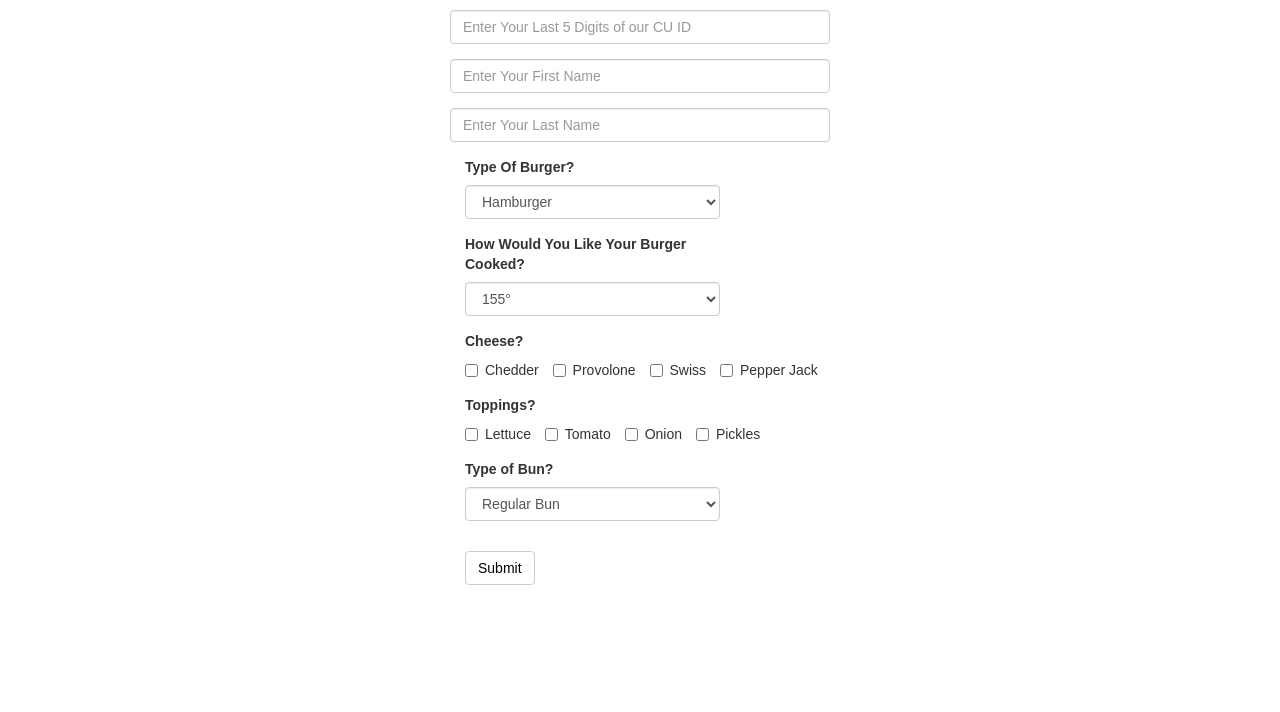
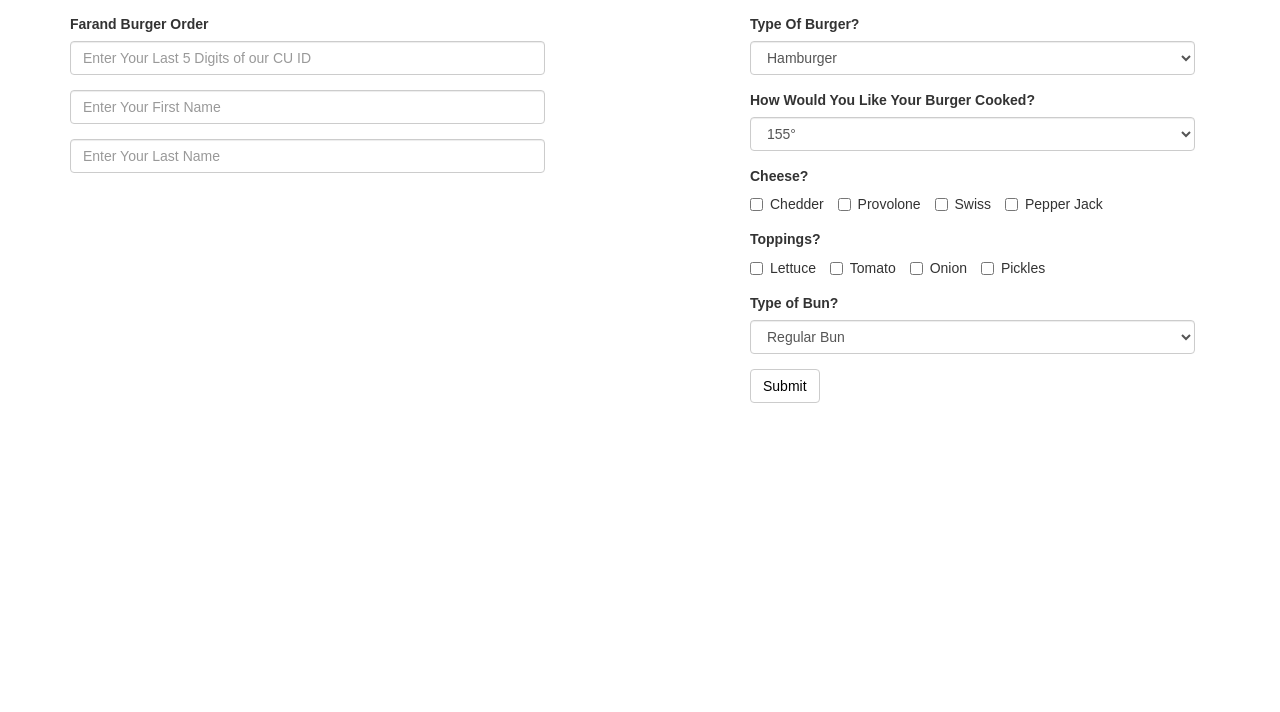
Before and after one commit to cameronetaylor6/BuffBurgers, a website: page html/index.html in a window 1280 px wide. Shown: the part 88-800 px from the top of the page. Drawn offline with nearby package versions, Linux system fonts and the light colour scheme; some packages are replaced by stand-ins of ours; a script that the page names is missing.

Commit message:
started two column formatting

```diff
--- a/html/css/style.css
+++ b/html/css/style.css
@@ -17,11 +17,13 @@ label, input {
 }
 
 label {
-	margin-bottom: 8px;
+	margin-top: 7px;
+	margin-bottom: 7px;
 }
 
 h1{
 	text-align: center;
+	padding-bottom:2%;
 }
 
 .btn-default {
@@ -30,6 +32,4 @@ h1{
 }
 
 .btn-default:hover {
-	background: #000;
-	color: #fff;
 }
--- a/html/index.html
+++ b/html/index.html
@@ -10,7 +10,7 @@
 		<script src="https://maxcdn.bootstrapcdn.com/bootstrap/3.3.5/js/bootstrap.min.js"></script>
 
 		<!-- CSS -->
-		<link rel="stylesheet" type="text/css" href="/css/style.css">
+		<link rel="stylesheet" type="text/css" href="css/style.css">
 
 		<!--Sweet Alert-->
 		<script src="https://cdnjs.cloudflare.com/ajax/libs/sweetalert/1.1.3/sweetalert.min.js"></script>
@@ -69,30 +69,31 @@
 		if(numberOfCheese > 1) console.log("Expected only one cheese");
 	}
 </script>
+
+
+<h1>BuffBurgers</h1>
+
 		<!-- Form Collum -->
 		<div class="container">
 			<form class="form-horizontal" role="form" action="#">
-			<div class="col-md-4 col-md-offset-4">
-					<h1>BuffBurgers</h1>
+			<div class="col-md-5">
 
 					<!-- Start of Form -->
 					<div class="form-group">
 						<label for="Order">Farand Burger Order</label>
 						<input type="text" class="form-control" id="ID" placeholder="Enter Your Last 5 Digits of our CU ID">
 					</div>
-			</div>
-			<div class="col-md-4 col-md-offset-4">
 				<div class="form-group">
 					<input type="text" class="form-control" id="first_name" placeholder="Enter Your First Name">
 				</div>
-			</div>
-			<div class="col-md-4 col-md-offset-4">
 				<div class="form-group">
 					<input type="text" class="form-control" id="last_name" placeholder="Enter Your Last Name">
 				</div>
 			</div>
 			</form>
-			<div class="col-md-3 col-md-offset-4">
+			<div class="col-md-2">
+			</div>
+			<div class="col-md-5">
 				<div class = "form-group">
 				<label for="burger_type">Type Of Burger?</label>
  				 <select class="form-control" id="burger">
@@ -101,8 +102,6 @@
     				<option>Daily Special</option>
  				 </select>
  				</div>
-			</div>
-			<div class="col-md-3 col-md-offset-4">
 				<div class = "form-group">
 				<label for="temperature">How Would You Like Your Burger Cooked?</label>
  				 <select class="form-control" id="temp">
@@ -113,8 +112,7 @@
    					<option>175&deg;</option>
  				 </select>
  				</div>
-			</div>
-			<div class="col-md-6 col-md-offset-4 form-group">
+				<div class="form-group">
 					<label for="cheese">Cheese?</label>
 					<div class="checkbox-inline">
 						<input class="cheese" type = "checkbox" value="cheddar" id="cheddar">Chedder
@@ -129,7 +127,7 @@
 						<input class="cheese" type="checkbox" value="pepper jack">Pepper Jack
 					</div>
 				</div>
-			<div class="col-md-6 col-md-offset-4 form-group">
+				<div class="form-group">
 					<label for="toppings">Toppings?</label>
 					<div class="checkbox-inline">
 						<input type="checkbox" value="">Lettuce
@@ -144,7 +142,6 @@
 						<input type="checkbox" value="">Pickles
 					</div>
 				</div>
-			<div class="col-md-3 col-md-offset-4 form-group">
 				<div class = "form-group">
 				<label for="bun_type">Type of Bun?</label>
  				 <select class="form-control" id="bun">
@@ -153,8 +150,6 @@
     				<option>Gluten Free Bun</option>
  				 </select>
  				</div>
-			</div>
-			<div class = "col-md-6 col-md-offset-4">
 				<button type="submit" class="btn btn-default" onclick="alert(); testFilledForm(); testMultipleCheese();">Submit</button>
 			</div>
 		</div>
```
Also changed, not shown: 1 other file. Lines whose indentation alone changed are shown as unchanged.
